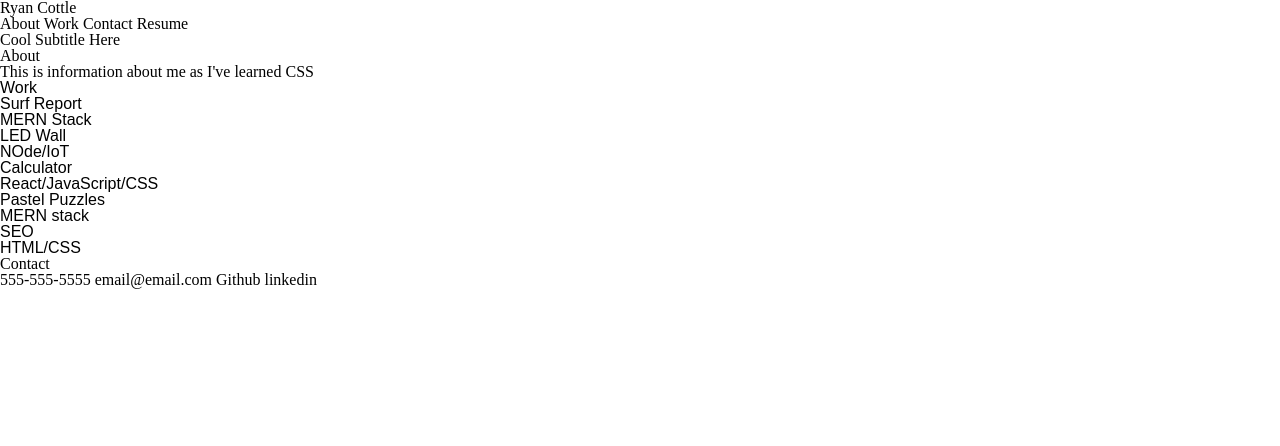
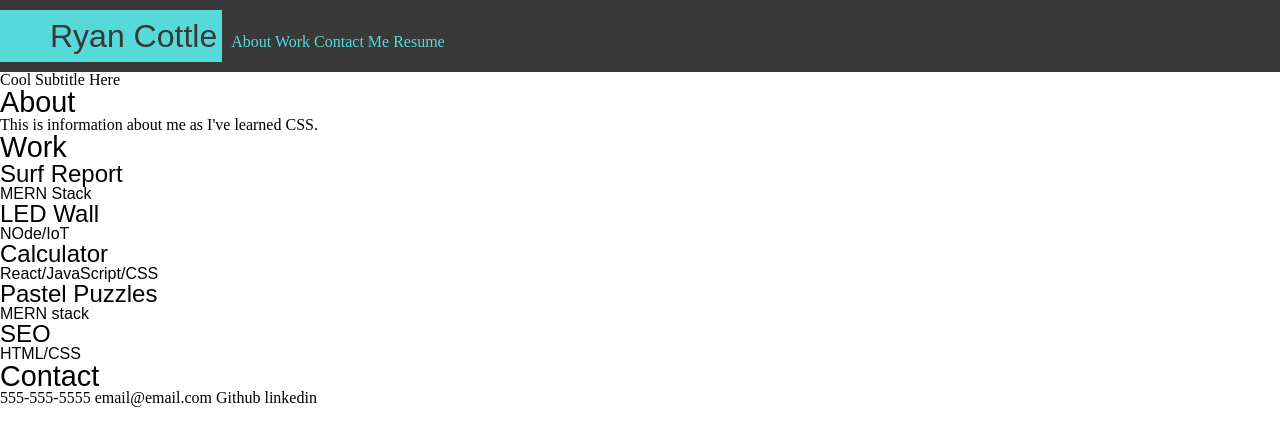
Before and after one commit to GreyJedi17/advance-CSS-portfolio-1, a plain HTML site: page index.html in a window 1280 px wide. Drawn offline with Linux system fonts and the light colour scheme.

Commit message:
added css for heading

```diff
--- a/assets/css/style.css
+++ b/assets/css/style.css
@@ -1,4 +1,60 @@
+:root {
+    --grey: rgb(57, 57, 57);
+    --blue: rgb(0, 101, 173);
+    --light-blue: rgba(92, 250, 250, 0.827);
+    --white: rgba(255, 255, 255, 0.877);
+}
+
 * {
     font-family: Arial, Helvetica, sans-serif;
     font-size: 16px;
+    box-sizing: border-box;
 }
+
+h1 {
+    font-size: 200%;
+    font-weight: 500;
+    font-family: Arial, Helvetica, sans-serif;
+    padding: 10px 5px 10px 50px;
+    margin: 10px 5px 10px 0px;
+    background-color: var(--light-blue);
+    color: var(--grey)
+}
+
+h2 {
+    font-size: 180%;
+    font-weight: 300;
+    font-family: Arial, Helvetica, sans-serif;
+}
+
+h3 {
+    display: block;
+    font-size: 150%;
+    font-weight: 200;
+    font-family: Arial, Helvetica, sans-serif;
+}
+
+h1,
+nav {
+    display: inline-block;
+}
+
+header {
+    background-color: var(--grey);
+}
+
+nav {
+    display: block;
+    color: var(--light-blue)
+}
+
+body {
+    display: flexbox;
+    flex-wrap: wrap;
+}
+
+header nav {
+    display: inline;
+    position: relative;
+    text-align: right;
+}
--- a/index.html
+++ b/index.html
@@ -16,41 +16,60 @@
         <nav class="header-links">
             <span class="about">About</span>
             <span class="projects">Work</span>
-            <span class="contact">Contact</span>
-            <span class="about">Resume</span>
+            <span class="contact">Contact Me</span>
+            <span class="resume">Resume</span>
         </nav>
 
     </header>
 
     <section class="subtitle">Cool Subtitle Here</section>
 
-    <h2>About</h2>
+    <aside><h2>About</h2></aside>
     <!-- TODO: write a better paragraph here  -->
-    <p>This is information about me as I've learned CSS</p>
+    <p>This is information about me as I've learned CSS.</p>
 
     <!-- TODO: need to have sections of one main, 4 small tiles in two columns. Must make the page responsive and mobile first  -->
     <main>
-        <h2>Work</h2>
-        <section class="tile-1"></section>
+        <aside><h2>Work</h2></aside>
+        <section class="tile-1">
+            <figure class="big">
+                <!-- <img src="./assets/images/rain.jpg" alt="rain drops on window" /> -->
                 <h3>Surf Report</h3>
                 <p>MERN Stack</p>
-        <section class="tile-2"></section>
+            </figure>
+        </section>
+
+        <section class="tile-2">
             <h3>LED Wall</h3>
             <p>NOde/IoT</p>
-        <section class="tile-3"></section>
+        </section>
+
+        <section class="tile-3">
+            <figure>
                 <h3>Calculator</h3>
                 <p>React/JavaScript/CSS</p>
-        <section class="tile-4"></section>
+            </figure>
+        </section>
+
+        <section class="tile-4">
+            <figure>
                 <h3>Pastel Puzzles</h3>
                 <p>MERN stack</p>
-        <section class="tile-5"></section>
+            </figure>
+        </section>
+
+        <section class="tile-5">
+            <figure>
                 <h3>SEO</h3>
                 <p>HTML/CSS</p>
+            </figure>
+        </section>
+
 
     </main>
 
     <footer>
-        <h2>Contact</h2>
+        <aside><h2>Contact</h2></aside>
         <!-- add phone link to pop-out and call phone number  -->
         <span class="phone">555-555-5555</span>
         <!-- add link to send email in default email system  -->
@@ -65,3 +84,13 @@
 
 </body>
 </html>
+
+<!-- hand address: https://images.pexels.com/photos/296282/pexels-photo-296282.jpeg?auto=compress&cs=tinysrgb&w=600   -->
+
+<!-- bridge address: https://picjumbo.com/wp-content/uploads/the-golden-gate-bridge-sunset-2210x1473.jpg  -->
+
+<!-- umbrella address: https://cache.desktopnexus.com/thumbseg/1308/1308654-bigthumbnail.jpg  -->
+
+<!-- rain address: https://images.pexels.com/photos/531880/pexels-photo-531880.jpeg?auto=compress&cs=tinysrgb&w=600  -->
+
+<!-- snowy mountains address: https://pikwizard.com/photos/winter-river-mountains-snow-free-photo--7dfd148fb38cdc9da4a1913244af4a5f-m.jpg  -->
```
Also changed, not shown: assets/images/rain.jpg (added), assets/images/snowy-mountains.jpg (added), assets/images/umbrella.jpeg (added), 3 other files. Lines whose indentation alone changed are shown as unchanged.
